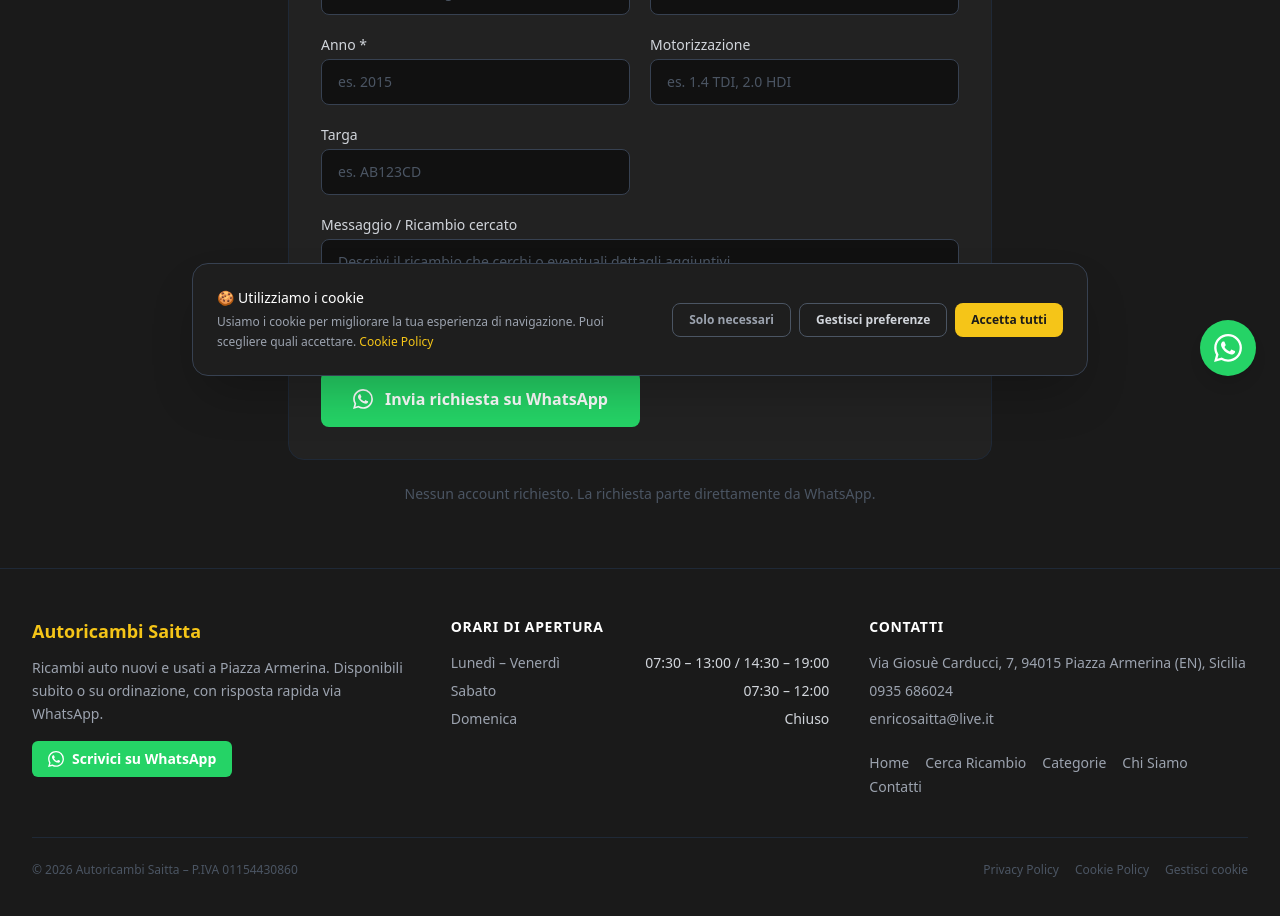
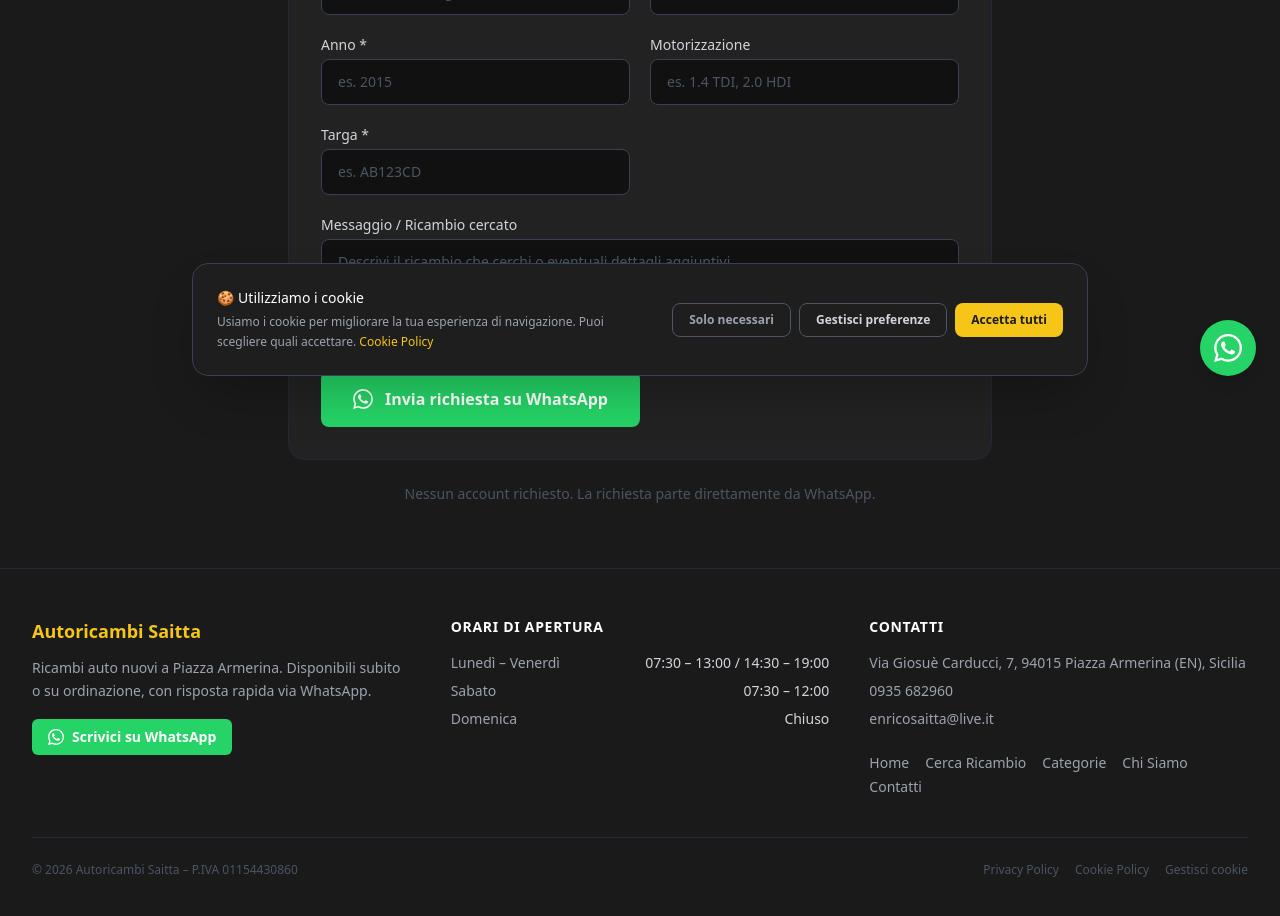
Before and after one commit to GiuSem14/autoricambi-saitta, a Next.js app: page /cerca-ricambio in a window 1280 px wide. Shown: the part 400-1316 px from the top of the page. Built offline with nearby package versions, Linux system fonts and the light colour scheme.

Commit message:
fix: rimossi usati, targa obbligatoria, numero fisso aggiornato, ordini in giornata

```diff
--- a/app/categorie/page.tsx
+++ b/app/categorie/page.tsx
@@ -9,7 +9,7 @@ export const metadata: Metadata = {
 };
 
 const CATEGORIE = [
-  { nome: "Motore e trasmissione", icona: "⚙️", esempi: "Cinghie, filtri, pistoni, cambi, giunti" },
+  { nome: "Motore e trasmissione", icona: "⚙️", esempi: "Cinghie, filtri, pistoni, olio, giunti" },
   { nome: "Freni e sospensioni", icona: "🛞", esempi: "Dischi, pastiglie, ammortizzatori, molle" },
   { nome: "Carrozzeria e vetri", icona: "🚗", esempi: "Paraurti, specchietti, portiere, parabrezza" },
   { nome: "Impianto elettrico", icona: "⚡", esempi: "Alternatori, motorini, sensori, centraline" },
@@ -30,8 +30,7 @@ export default function CategoriePage() {
           Categorie di ricambi
         </h1>
         <p className="text-gray-400 text-lg max-w-2xl mx-auto">
-          Ricambi per tutte le esigenze, disponibili in sede o ordinabili in tempi
-          rapidi. Non trovi quello che cerchi? Scrivici su WhatsApp.
+          Ricambi per tutte le esigenze, disponibili in sede o ordinabili anche in giornata. Non trovi quello che cerchi? Scrivici su WhatsApp.
         </p>
       </div>
 
--- a/app/cerca-ricambio/page.tsx
+++ b/app/cerca-ricambio/page.tsx
@@ -4,7 +4,7 @@ import RicambioForm from "@/components/RicambioForm";
 export const metadata: Metadata = {
   title: "Cerca Ricambio – Autoricambi Saitta | Piazza Armerina",
   description:
-    "Compila il modulo per cercare un ricambio auto a Piazza Armerina. Marca, modello, anno: ti risponderemo su WhatsApp in tempi brevi. Autoricambi Saitta.",
+    "Compila il modulo per cercare un ricambio auto a Piazza Armerina. Marca, modello, anno: ti risponderemo su WhatsApp anche in giornata. Autoricambi Saitta.",
 };
 
 export default function CercaRicambioPage() {
--- a/app/chi-siamo/page.tsx
+++ b/app/chi-siamo/page.tsx
@@ -26,7 +26,7 @@ export default function ChiSiamoPage() {
             professionale, rapido e competente.
           </p>
           <p>
-            Il nostro magazzino conta ricambi nuovi e usati per le principali marche
+            Il nostro magazzino conta ricambi nuovi per le principali marche
             automobilistiche europee, giapponesi e americane. Per i pezzi non
             presenti in stock, attiviamo ordinazioni rapide con tempi di consegna
             contenuti.
--- a/app/contatti/page.tsx
+++ b/app/contatti/page.tsx
@@ -46,7 +46,7 @@ export default function ContattiPage() {
             titolo="Telefono fisso"
             contenuto={
               <a
-                href="tel:0935686024"
+                href="tel:0935682960"
                 className="hover:text-brand-yellow transition-colors"
               >
                 {PHONE_NUMBER}
--- a/app/layout.tsx
+++ b/app/layout.tsx
@@ -9,11 +9,11 @@ import CookieManager from "@/components/CookieManager";
 export const metadata: Metadata = {
   title: "Autoricambi Saitta – Ricambi Auto a Piazza Armerina, Enna",
   description:
-    "Autoricambi Saitta: ricambi auto nuovi e usati a Piazza Armerina (EN), Sicilia. Disponibili subito o su ordinazione. Contattaci su WhatsApp per una risposta rapida.",
+    "Autoricambi Saitta: ricambi auto nuovi a Piazza Armerina (EN), Sicilia. Disponibili subito o su ordinazione. Contattaci su WhatsApp per una risposta rapida.",
   keywords: [
     "ricambi auto Piazza Armerina",
     "autoricambi Enna",
-    "ricambi usati Sicilia",
+    "ricambi auto Sicilia",
     "Autoricambi Saitta",
     "ricambi su ordinazione Piazza Armerina",
   ],
--- a/app/page.tsx
+++ b/app/page.tsx
@@ -6,7 +6,7 @@ import Recensioni from "@/components/Recensioni";
 export const metadata: Metadata = {
   title: "Autoricambi Saitta – Ricambi Auto a Piazza Armerina, Enna, Sicilia",
   description:
-    "Ricambi auto nuovi e usati a Piazza Armerina. Disponibili subito o su ordinazione. Risposta rapida via WhatsApp. Autoricambi Saitta – Piazza Armerina, Enna.",
+    "Ricambi auto nuovi a Piazza Armerina. Disponibili subito o su ordinazione. Risposta rapida via WhatsApp. Autoricambi Saitta – Piazza Armerina, Enna.",
 };
 
 const SERVIZI = [
@@ -20,7 +20,7 @@ const SERVIZI = [
     icon: "📦",
     titolo: "Su ordinazione",
     descrizione:
-      "Non trovi il pezzo che cerchi? Lo ordiniamo per te con tempi rapidi di consegna. Scrivi e ricevi un preventivo.",
+      "Non trovi il pezzo che cerchi? Lo ordiniamo per te, anche in giornata. Scrivi e ricevi un preventivo.",
   },
   {
     icon: "💬",
@@ -53,7 +53,7 @@ export default function HomePage() {
             <br className="hidden sm:block" /> o su richiesta
           </h1>
           <p className="text-lg sm:text-xl text-gray-400 max-w-2xl mx-auto mb-10">
-            Nuovi e usati, pronti al ritiro o ordinati per te in tempi brevi.
+            Pronti al ritiro o ordinabili anche in giornata.
             Scrivi su WhatsApp con marca, modello e anno: ti rispondiamo subito.
           </p>
           <div className="flex flex-col sm:flex-row gap-4 justify-center">
@@ -101,15 +101,15 @@ export default function HomePage() {
         <div className="space-y-4 text-gray-400 text-base leading-relaxed">
           <p>
             Autoricambi Saitta è il punto di riferimento per i ricambi auto a Piazza Armerina
-            con oltre 50 anni di esperienza tra Enrico e suo padre. Trovi ricambi nuovi e usati per tutte le marche e modelli,
-            disponibili subito o ordinabili in tempi rapidi.
+            con oltre 50 anni di esperienza tra Enrico e suo padre. Trovi ricambi nuovi per tutte le marche e modelli,
+            disponibili subito o ordinabili anche in giornata.
           </p>
           <p>
             Enrico e il suo team ti accolgono con competenza e cordialità, aiutandoti a
             trovare il pezzo giusto anche quando è di difficile reperibilità.
           </p>
           <p>
-            Vieni a trovarci in Via Giosuè Carducci 6, oppure scrivici su WhatsApp: ti
+            Vieni a trovarci in Via Giosuè Carducci 7, oppure scrivici su WhatsApp: ti
             rispondiamo entro un&apos;ora.
           </p>
         </div>
--- a/components/Footer.tsx
+++ b/components/Footer.tsx
@@ -22,7 +22,7 @@ export default function Footer() {
               {BUSINESS_NAME}
             </span>
             <p className="text-sm leading-relaxed">
-              Ricambi auto nuovi e usati a Piazza Armerina. Disponibili subito o
+              Ricambi auto nuovi a Piazza Armerina. Disponibili subito o
               su ordinazione, con risposta rapida via WhatsApp.
             </p>
             <a
--- a/components/RicambioForm.tsx
+++ b/components/RicambioForm.tsx
@@ -34,6 +34,7 @@ export default function RicambioForm() {
     } else if (!/^\d{4}$/.test(form.anno) || +form.anno < 1900 || +form.anno > new Date().getFullYear() + 1) {
       newErrors.anno = "Anno non valido";
     }
+    if (!form.targa.trim()) newErrors.targa = "La targa è obbligatoria";
     setErrors(newErrors);
     return Object.keys(newErrors).length === 0;
   }
@@ -95,9 +96,10 @@ export default function RicambioForm() {
           onChange={(v) => handleChange("motorizzazione", v)}
         />
         <Field
-          label="Targa"
+          label="Targa *"
           placeholder="es. AB123CD"
           value={form.targa}
+          error={errors.targa}
           onChange={(v) => handleChange("targa", v)}
         />
       </div>
--- a/lib/constants.ts
+++ b/lib/constants.ts
@@ -5,7 +5,7 @@ export const REGION = "Sicilia";
 export const FULL_ADDRESS = "Via Giosuè Carducci, 7, 94015 Piazza Armerina (EN), Sicilia";
 
 export const WHATSAPP_NUMBER = "393801575950";
-export const PHONE_NUMBER = "0935 686024";
+export const PHONE_NUMBER = "0935 682960";
 export const MOBILE_NUMBER = "+39 380 157 5950";
 export const EMAIL = "enricosaitta@live.it";
 
```
